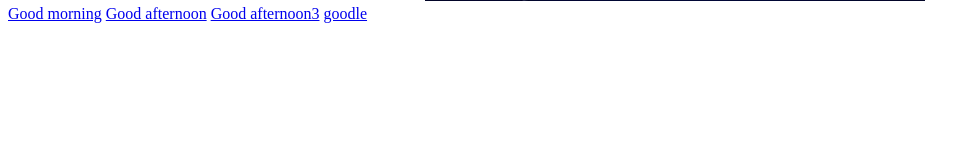
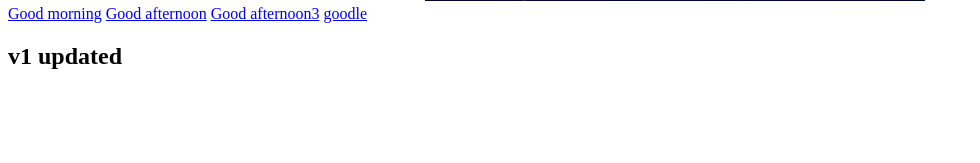
Before and after one commit to bharath447/date-time-, a Django app: page / in a window 1280 px wide; the page is wider, and only the part inside the window is pictured. Shown: the part 637-800 px from the top of that part, without its empty margins (0-980 px from the left). Run offline with Django 4.2, Linux system fonts and the light colour scheme.

Commit message:
v1 update

```diff
--- a/templates/testapp/wish.html
+++ b/templates/testapp/wish.html
@@ -28,5 +28,6 @@
     <a href="afternoon.html">Good afternoon</a>
     <a href="afternoon.html">Good afternoon3</a>
     <a href="https://www.google.co.in/">goodle</a>
+    <h2>v1 updated</h2>
 </body>
 </html>
```
